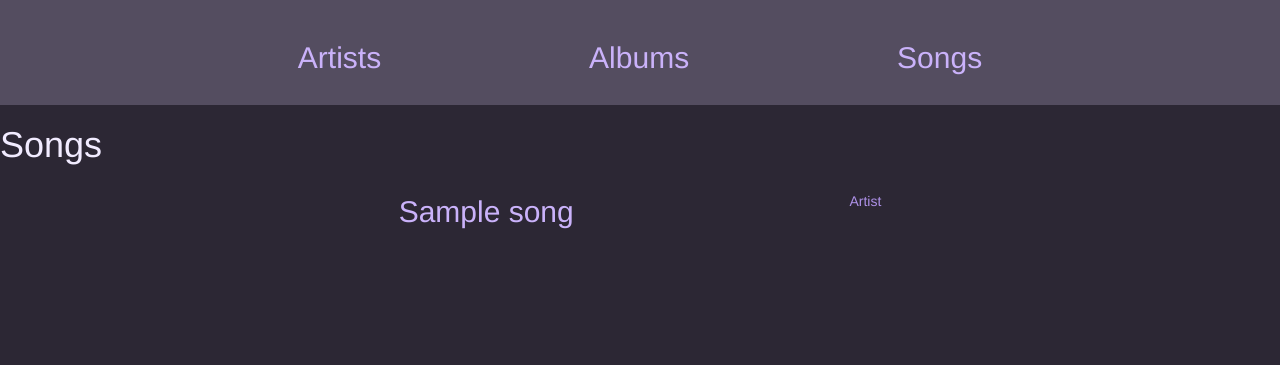
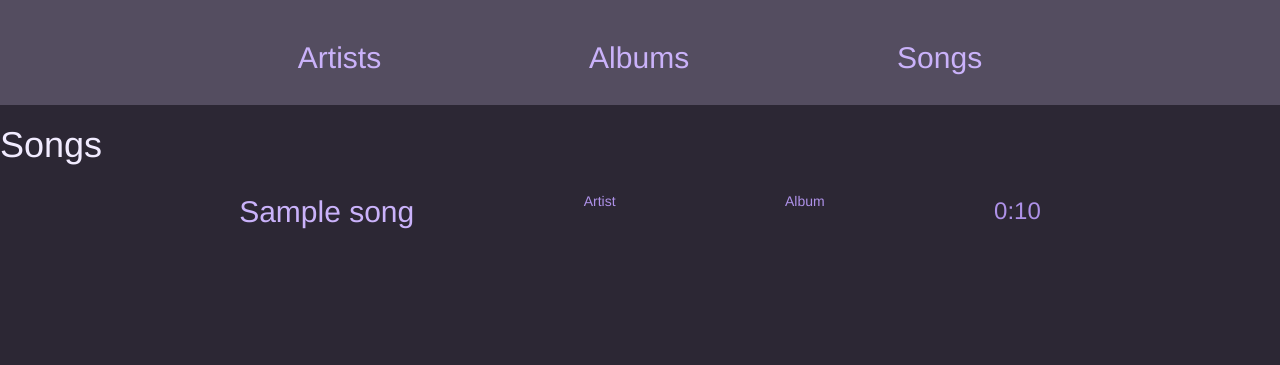
Before and after one commit to Maighdlyn/Hello-Web-Servers-Goal-253-, a Node project: template views/songs.ejs in a window 1280 px wide. Shown: the top 365 px of the page. Run offline with Node 20 templates, Linux system fonts and the light colour scheme; the template is opened without the code that fills it: most values are stand-ins (such as "Sample title", 1, 10 or a date in 2020).

Commit message:
fix song page & add song length

```diff
--- a/routes/index.js
+++ b/routes/index.js
@@ -62,7 +62,7 @@ router.get('/albums/:album_id', (req, res) =>{
   })
 })
 router.get('/songs', (req, res) => {
-  res.render('songs', {songs: song})
+  res.render('songs', {songs: songs})
 })
 
 module.exports = router
--- a/views/album.ejs
+++ b/views/album.ejs
@@ -16,6 +16,5 @@
         <% } else{%>
           <h3><%= Math.floor(song.duration / 60) %>:<%=song.duration % 60%></h3>
         <% } %>
-
       </div>
     <% }) %>
--- a/views/songs.ejs
+++ b/views/songs.ejs
@@ -6,6 +6,11 @@
 <div class = "row">
   <h2><%= song.title %></h2>
   <p>Artist</p>
+  <p>Album</p>
+  <% if(song.duration%60 < 10){ %>
+    <h3><%= Math.floor(song.duration / 60) %>:0<%=song.duration % 60%></h3>
+  <% } else{%>
+    <h3><%= Math.floor(song.duration / 60) %>:<%=song.duration % 60%></h3>
+  <% } %>
 </div>
-
 <% }) %>
```
